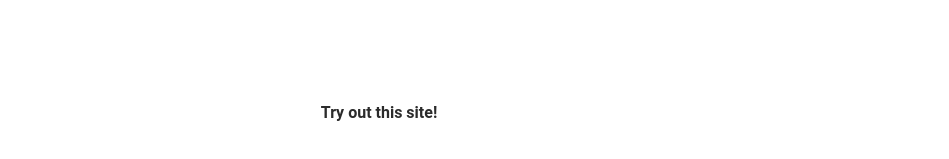
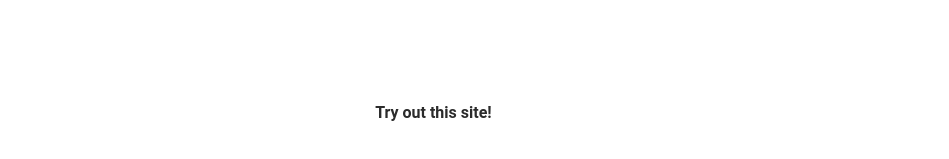
Before and after one commit to Jordamon/portfolio-website, a React (Create React App) app: page /moveIt in a window 1280 px wide. Shown: the part 4388-4547 px from the top of the page, without its empty margins (229-1178 px from the left). Built offline with nearby package versions, Linux system fonts and the light colour scheme.

Commit message:
css change

```diff
--- a/src/components/pages/about/About.css
+++ b/src/components/pages/about/About.css
@@ -9,7 +9,7 @@
     position: absolute;
     top: 0;
     width: 100vw;
-    height: 2650px;
+    height: 2450px;
     overflow: hidden;
     z-index: -1;
     background-repeat: repeat-y;
--- a/src/components/pages/projects/Projects.css
+++ b/src/components/pages/projects/Projects.css
@@ -6,7 +6,7 @@
     position: absolute;
     top: 0;
     width: 100vw;
-    height: 2350px;
+    min-height: 100vh;
     overflow: hidden;
     z-index: -1;
     background-repeat: repeat-y;
--- a/src/components/pages/projects/project-detail/mi-portfolio-pages copy/MoveItProject.css
+++ b/src/components/pages/projects/project-detail/mi-portfolio-pages copy/MoveItProject.css
@@ -74,7 +74,7 @@
     margin-top: 50px;
 }
 .moveItBtn {
-    margin-top: 0%;
+    margin: 0 0 0 10%;
 }
 
 
```
